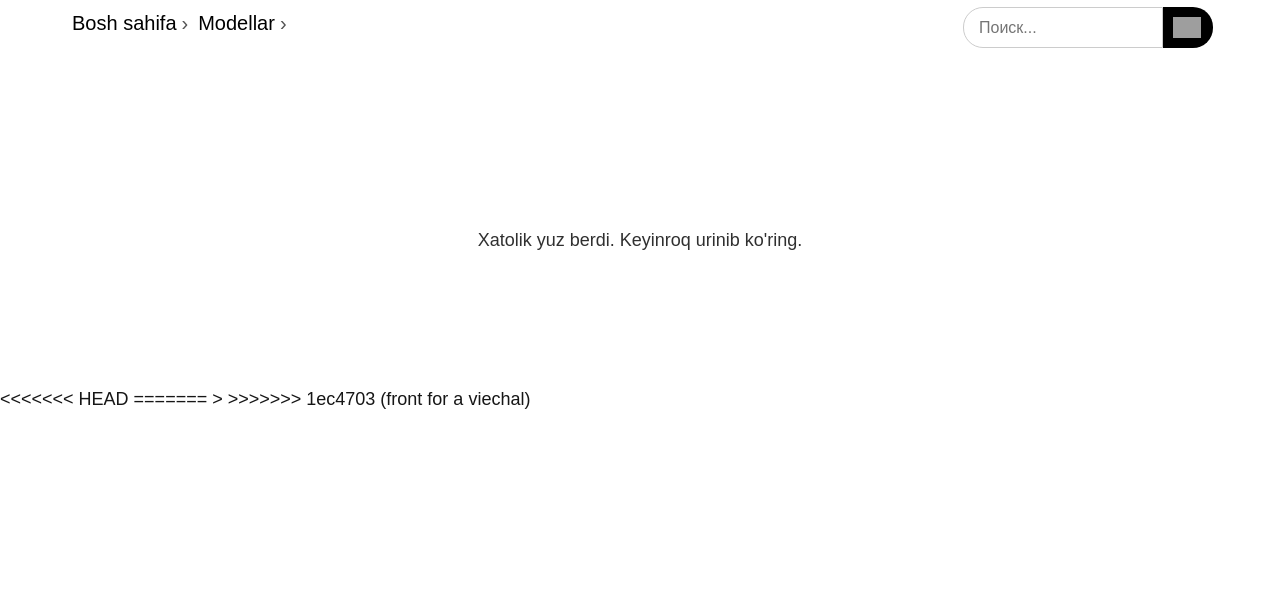
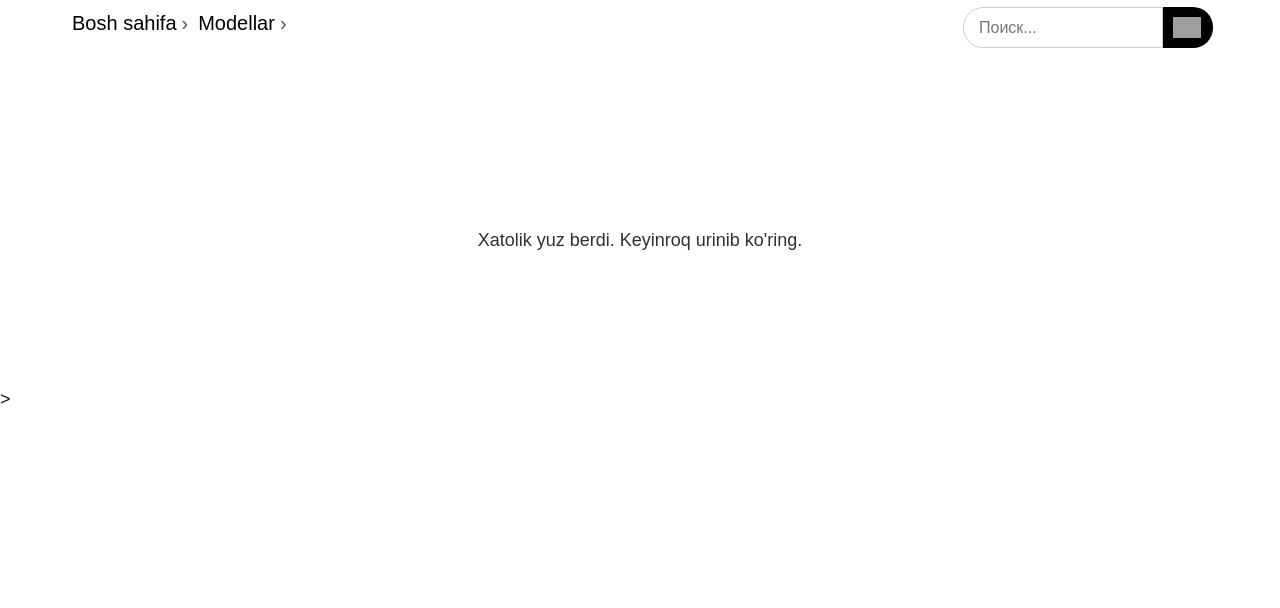
Before and after one commit to IsmailK1ng/vum__site-py_back, a Django app: template main/templates/main/products.html in a window 1280 px wide. Shown: the part 551-1159 px from the top of the page. Run offline with Django 5.2, Linux system fonts and the light colour scheme; the template is opened without the code that fills it, so the values that code supplies are empty; parts of the project's set-up code (start-up, migrations or seed data) failed here and were passed over; some libraries are stand-ins or nearby versions; some web fonts are replaced; grey boxes are pictures that could not be loaded.

Commit message:
front for a viechal2

```diff
--- a/main/templates/main/products.html
+++ b/main/templates/main/products.html
@@ -178,11 +178,7 @@
             </div>
           </div>
         </div>
-<<<<<<< HEAD
-        <!-- Блок — карточки превью (конец) -->
-=======
         <!-- Блок — карточки превью (конец) -->>
->>>>>>> 1ec4703 (front for a viechal)
       </div>
       <!-- Пагинация -->
       <div class="mxd-blog-pagination">
```
